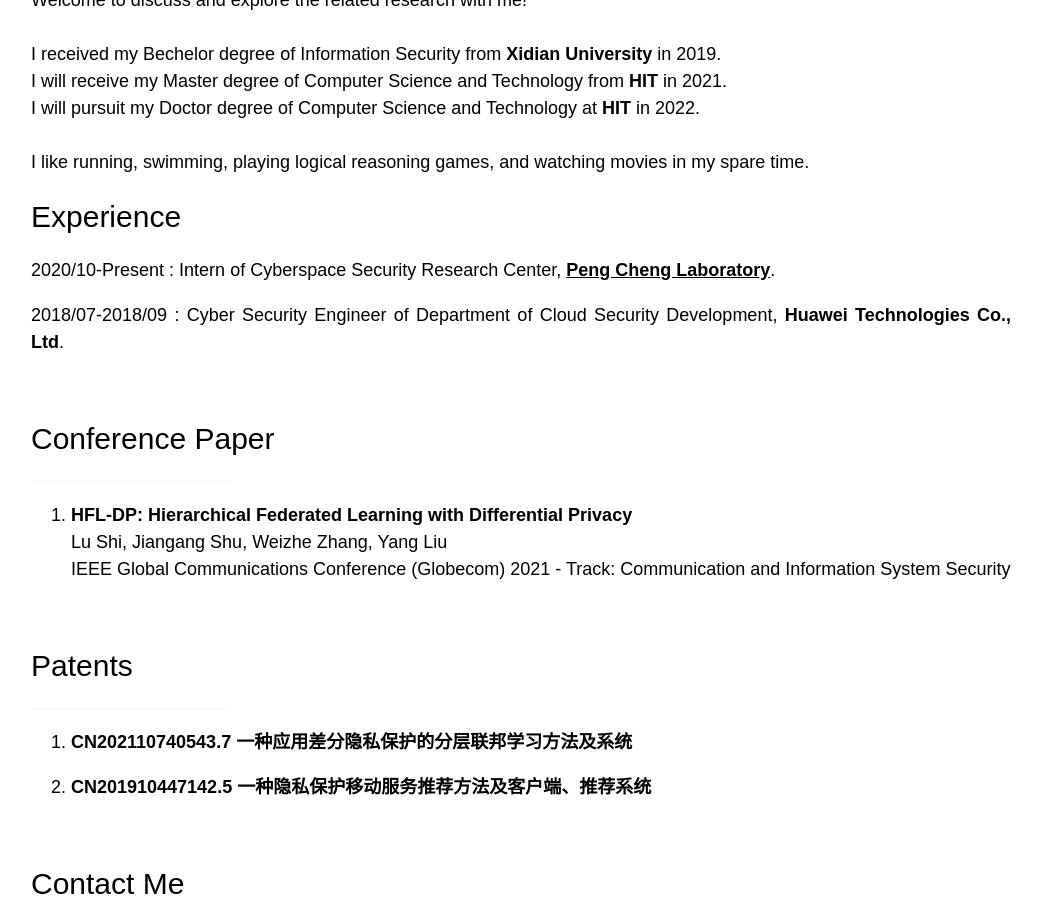
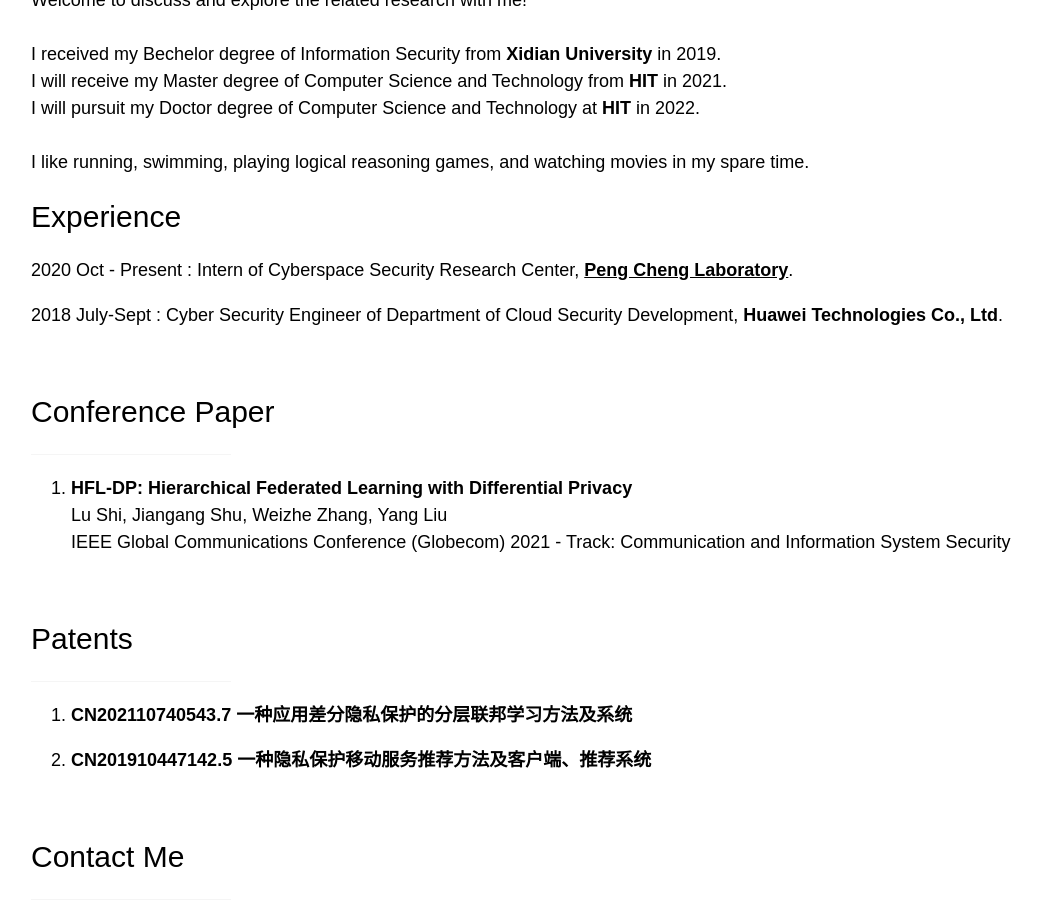
Before and after one commit to Mathislu/Mathislu.github.io, a Jekyll site: the page index.html, which Jekyll copies as it is, in a window 1280 px wide and 900 px high, scrolled down 717 px. Shown: the whole window, without its empty margins (179-1220 px from the left). Built offline with Jekyll 4.4.1, drawn with Linux system fonts in a browser that asks for light colours.

Commit message:
Update index.html

```diff
--- a/index.html
+++ b/index.html
@@ -88,8 +88,8 @@
 
     <!-- Testimonials -->
     <h2 class="w3-text-black">Experience</h2>
-    <p class="w3-large" style="text-indent:0em"> 2020/10-Present : Intern of Cyberspace Security Research Center, <b><a href="https://www.pcl.ac.cn/">Peng Cheng Laboratory</a></b>.<br></p>
-    <p class="w3-large" style="text-indent:0em"> 2018/07-2018/09 : Cyber Security Engineer of Department of Cloud Security Development, <b>Huawei Technologies Co., Ltd</b>.</p>
+    <p class="w3-large" style="text-indent:0em"> 2020 Oct - Present : Intern of Cyberspace Security Research Center, <b><a href="https://www.pcl.ac.cn/">Peng Cheng Laboratory</a></b>.<br></p>
+    <p class="w3-large" style="text-indent:0em"> 2018 July-Sept : Cyber Security Engineer of Department of Cloud Security Development, <b>Huawei Technologies Co., Ltd</b>.</p>
   <!-- End About Section -->
   </div>
 
```
